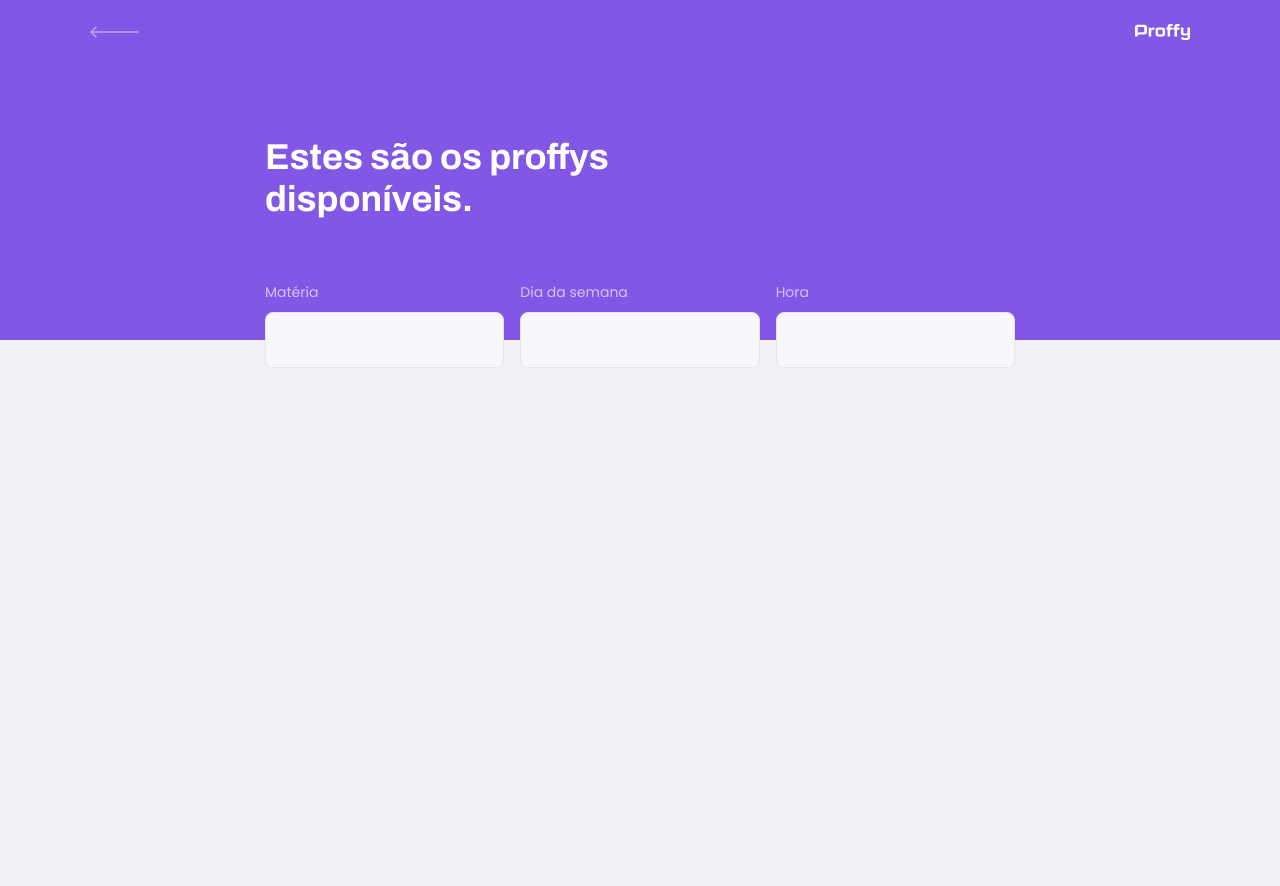
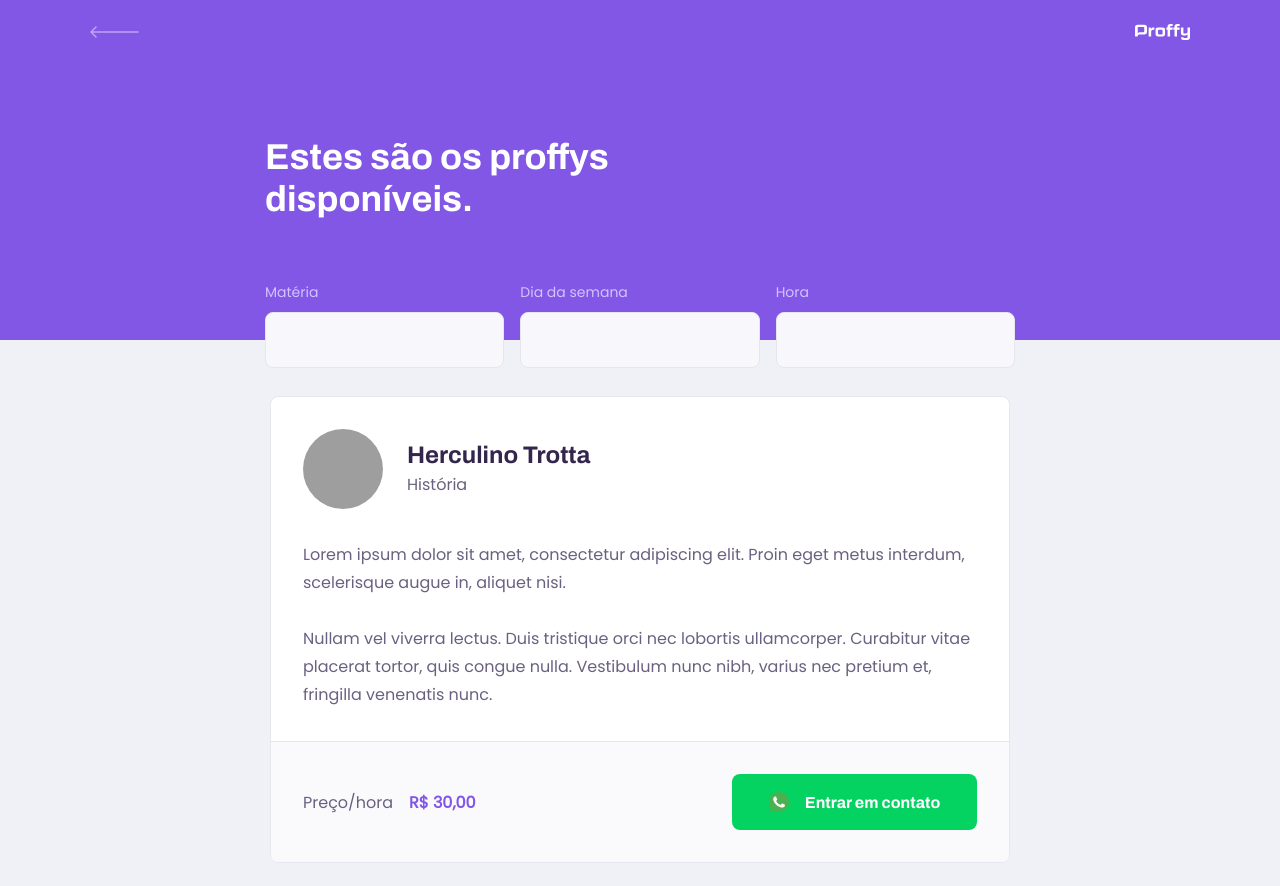
Before and after one commit to eitchtee/proffy, a React (Create React App) app in the folder web/: page /study in a window 1280 px wide. Shown: the top 886 px of the page. Before the commit the page ends 800 px from the top, so only its background shows below. Built offline with nearby package versions, Linux system fonts and the light colour scheme; grey boxes are pictures that could not be loaded.

Commit message:
Add TeacherItem component

```diff
--- a/web/src/assets/styles/global.css
+++ b/web/src/assets/styles/global.css
@@ -48,6 +48,7 @@
 button,
 textarea {
   font: 500 1.6rem Poppins;
+  color: var(--color-text-base);
 }
 
 .container {
--- /dev/null
+++ b/web/src/components/TeacherItem/index.tsx
@@ -0,0 +1,40 @@
+import React from 'react';
+
+import whatsappIcon from '../../assets/images/icons/whatsapp.svg'
+
+import './styles.css';
+
+
+function TeacherItem () {
+    return (
+        <article className="teacher-item">
+            <header>
+                <img src="https://avatars1.githubusercontent.com/u/10510126?s=460&v=4" alt="Herculino Trotta"/>
+                <div>
+                    <strong>Herculino Trotta</strong>
+                    <span>História</span>
+                </div>
+            </header>
+
+            <p>
+                Lorem ipsum dolor sit amet, consectetur adipiscing elit. Proin eget metus interdum, scelerisque augue in, aliquet nisi.
+                <br/><br/>
+                Nullam vel viverra lectus. Duis tristique orci nec lobortis ullamcorper. Curabitur vitae placerat tortor, quis congue nulla. Vestibulum nunc nibh, varius nec pretium et, fringilla venenatis nunc.
+            </p>
+
+            <footer>
+                <p>
+                    Preço/hora
+                    <strong>R$ 30,00</strong>
+                </p>
+
+                <button type="button">
+                    <img src={whatsappIcon} alt="Whatsapp"/>
+                    Entrar em contato
+                </button>
+            </footer>
+        </article>
+    )
+}
+
+export default TeacherItem;
--- /dev/null
+++ b/web/src/components/TeacherItem/styles.css
@@ -0,0 +1,102 @@
+.teacher-item {
+    background: var(--color-box-base);
+    border: 1px solid var(--color-line-in-white);
+    border-radius: 0.8rem;
+    margin-top: 2.4rem;
+    overflow: hidden;
+}
+
+.teacher-item header {
+    padding: 3.2rem 2rem;
+    display: flex;
+    align-items: center;
+}
+
+.teacher-item header img {
+    width: 8rem;
+    height: 8rem;
+    border-radius: 50%;
+}
+
+.teacher-item header div {
+    margin-left: 2.4rem;
+}
+
+.teacher-item header div strong {
+    font: 700 2.4rem Archivo;
+    display: block;
+    color: var(--color-text-title)
+}
+
+.teacher-item header div span {
+    font-size: 1.6rem;
+    display: block;
+    padding-top: 0.4rem;
+}
+
+.teacher-item > p {
+    padding: 0 2rem;
+    font-size: 1.6rem;
+    line-height: 2.8rem;
+}
+
+.teacher-item footer {
+    padding: 3.2rem 2rem;
+    background: var(--color-box-footer);
+    border-top: 1px solid var(--color-line-in-white);
+    margin-top: 3.2rem;
+    display: flex;
+    align-items: center;
+    justify-content: space-between;
+}
+
+.teacher-item footer p strong {
+    color: var(--color-primary);
+    font-size: 1.6rem;
+    display: block;
+}
+
+.teacher-item footer button {
+    width: 20rem;
+    height: 5.6rem;
+    background: var(--color-secondary);
+    color: var(--color-button-text);
+    border: 0;
+    border-radius: 0.8rem;
+    cursor: pointer;
+    font: 700 1.4rem Archivo;
+    display: flex;
+    align-items: center;
+    justify-content: space-evenly;
+    transition: 0.2s;
+}
+
+.teacher-item footer button:hover {
+    background: var(--color-secondary-dark);
+}
+
+@media (min-width: 700px) {
+    .teacher-item header,
+    .teacher-item footer {
+        padding: 3.2rem;
+    }
+
+    .teacher-item > p {
+        padding: 0 3.2rem;
+    }
+
+    .teacher-item footer p strong {
+        display: initial;
+        margin-left: 1.6rem;
+    }
+
+    .teacher-item footer button {
+        width: 24.5rem;
+        font-size: 1.6rem;
+        justify-content: center;
+    }
+
+    .teacher-item footer button img {
+        margin-right: 1.6rem;
+    }
+}
--- a/web/src/pages/TeacherList/index.tsx
+++ b/web/src/pages/TeacherList/index.tsx
@@ -2,6 +2,7 @@
 import PageHeader from '../../components/PageHeader';
 
 import './styles.css';
+import TeacherItem from '../../components/TeacherItem';
 
 
 function TeacherList () {
@@ -23,6 +24,13 @@
                     </div>
                 </form>
             </PageHeader>
+
+            <main>
+                <TeacherItem />
+                <TeacherItem />
+                <TeacherItem />
+                <TeacherItem />
+            </main>
         </div>
     )
 }
--- a/web/src/pages/TeacherList/styles.css
+++ b/web/src/pages/TeacherList/styles.css
@@ -46,6 +46,11 @@
     bottom: 0;
 }
 
+#page-teacher-list main {
+    margin: 3.2rem auto;
+    width: 90%;
+}
+
 @media (min-width: 700px) {
     #page-teacher-list {
         max-width: 100%;
@@ -62,4 +67,10 @@
     #search-teachers .input-block + .input-block {
         margin-top: 0;
     }
+
+    #page-teacher-list main {
+        padding: 3.2rem 0;
+        max-width: 740px;
+        margin: 0 auto;
+    }
 }
```
